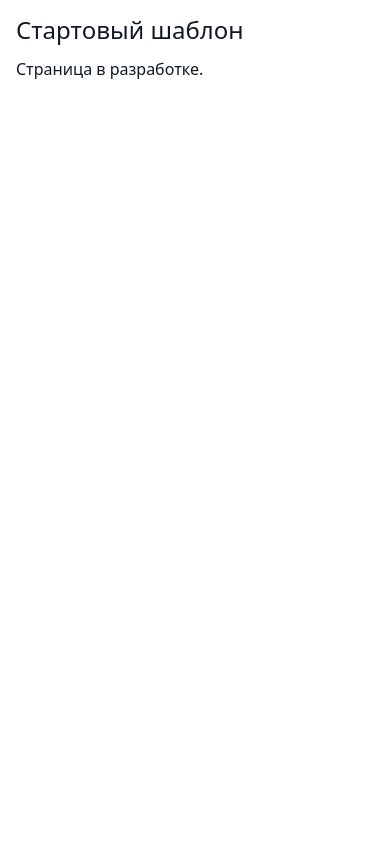
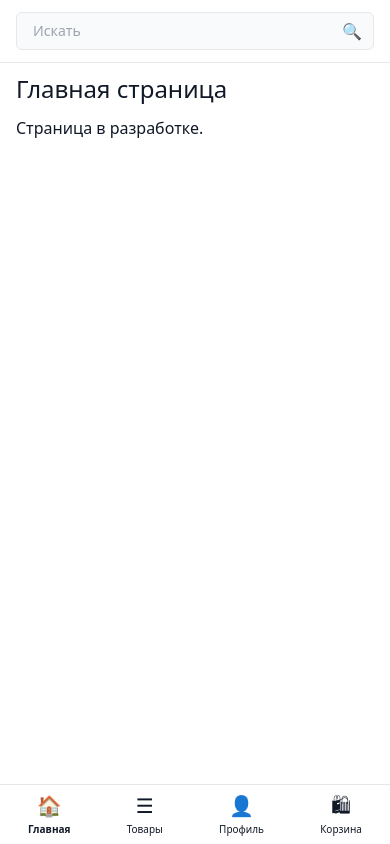
Before and after one commit to LisichkinaJuli/higher-web-practice-ecommerce, a React (Vite) app: page / in a window 390 px wide. Built offline with nearby package versions, Linux system fonts and the light colour scheme.

Commit message:
ПРОСЬБА ОТКЛОНИТЬ ПРОЕКТ, ТАК КАК ОН ОТПРАВЛЕН СЛУЧАЙНО

```diff
--- a/src/app/router.tsx
+++ b/src/app/router.tsx
@@ -5,13 +5,17 @@ import {
 import { MainLayout } from '../components/layout';
 import { StubPage } from '../pages/_StubPage';
 
+
 const router = createBrowserRouter([
   {
     path: '/',
     element: <MainLayout />,
-    children: [
-      { index: true, element: <StubPage title="Стартовый шаблон" /> },
-    ],
+   children: [
+      { index: true, element: <StubPage title="Главная страница" /> },
+      { path: 'catalog', element: <StubPage title="Каталог товаров Quant" /> },
+      { path: 'profile', element: <StubPage title="Личный кабинет" /> },
+      { path: 'cart', element: <StubPage title="Корзина покупателя" /> },
+    ]
   },
 ]);
 
--- /dev/null
+++ b/src/components/BottomNav/BottomNav.tsx
@@ -0,0 +1,35 @@
+/**
+ * Компонент нижней мобильной навигации.
+ * Автоматически скрывается на десктопных экранах (md:hidden) и закрепляется снизу (fixed) на мобильных.
+ */
+import { NavLink } from 'react-router-dom';
+export function BottomNav() {
+  /**
+   * Функция генерации динамических классов для NavLink с поддержкой БЭМ-модификатора активности.
+   * @param isActive - флаг активности текущего роута, предоставляемый react-router-dom
+   */
+  const linkClassName = ({ isActive }: { isActive: boolean }) => `
+    bottom-nav__link flex flex-col items-center justify-center text-[10px] sm:text-xs transition-all gap-0.5
+    ${isActive ? 'bottom-nav__link_active text-accent-primary font-semibold' : 'text-neutral-secondary hover:text-accent-primary'}
+  `;
+  return (
+    <nav className="bottom-nav md:hidden fixed bottom-0 left-0 right-0 h-15 bg-bg-secondary border-t border-bg-shadows flex justify-around items-center z-50 transition-colors shadow-lg">
+      <NavLink to="/" className={linkClassName}>
+        <span className="text-xl">🏠</span>
+        <span>Главная</span>
+      </NavLink>
+      <NavLink to="/catalog" className={linkClassName}>
+        <span className="text-xl">☰</span>
+        <span>Товары</span>
+      </NavLink>
+      <NavLink to="/profile" className={linkClassName}>
+        <span className="text-xl">👤</span>
+        <span>Профиль</span>
+      </NavLink>
+      <NavLink to="/cart" className={linkClassName}>
+        <span className="text-xl">🛍</span>
+        <span>Корзина</span>
+      </NavLink>
+    </nav>
+  );
+}
--- /dev/null
+++ b/src/components/Header/Header.tsx
@@ -0,0 +1,49 @@
+/**
+ * Компонент верхней шапки сайта (БЭМ-блок 'header').
+ * На мобильных экранах (md) автоматически скрывает логотип и действия пользователя,
+ * расширяя поисковую строку на 100% ширины экрана.
+ */
+import { Link } from "react-router-dom";
+export function Header() {
+  return (
+    <header className="header bg-bg-secondary border-b border-bg-shadows py-3 sticky top-0 z-50 transition-colors">
+      <div className="header__container max-w-container mx-auto px-4 flex items-center gap-4">
+        {/* Логотипа: скрыт на мобильных (max-md:hidden) */}
+        <Link
+          to="/"
+          className="header__logo text-2xl font-bold text-neutral-primary max-md:hidden"
+        >
+          <span className="text-accent-primary">Q</span>uant
+        </Link>
+        {/* Кнопка открытия каталога: скрыта на мобильных (max-md:hidden) */}
+        <button className="header__catalog-btn max-md:hidden bg-accent-primary hover:bg-accent-secondary text-white font-medium py-2 px-5 rounded-md transition-colors cursor-pointer">
+          Каталог
+        </button>
+        {/* Поисковая строки */}
+        <div className="header__search grow max-w-125 max-md:max-w-full relative">
+          <input
+            type="text"
+            placeholder="Искать"
+            className="header__search-input w-full py-2 pl-4 pr-10 border border-bg-shadows focus:border-accent-primary rounded-md outline-none bg-bg-primary text-neutral-primary transition-all text-sm placeholder:text-neutral-disable"
+          />
+          <button className="header__search-btn absolute right-3 top-1/2 -translate-y-1/2 text-neutral-secondary cursor-pointer hover:text-accent-primary transition-colors">
+            🔍
+          </button>
+        </div>
+
+        <div className="header__user-actions flex items-center gap-5 max-md:hidden">
+          <Link
+            to="/profile"
+            className="header__profile-link flex flex-col items-center text-xs text-neutral-secondary hover:text-accent-primary transition-colors"
+          >
+            <span className="text-lg">👤</span>
+            <span>Профиль</span>
+          </Link>
+          <button className="header__auth-btn bg-accent-primary hover:bg-accent-secondary text-white text-sm font-bold py-2 px-5 rounded-md transition-colors cursor-pointer">
+            Зарегистрироваться
+          </button>
+        </div>
+      </div>
+    </header>
+  );
+}
--- a/src/components/layout/MainLayout.tsx
+++ b/src/components/layout/MainLayout.tsx
@@ -1,9 +1,16 @@
 import { Outlet } from 'react-router-dom';
-
+import { Header } from '../Header/Header';
+import { BottomNav } from '../BottomNav/BottomNav';
 export function MainLayout() {
   return (
-    <main style={{ maxWidth: 960, margin: '0 auto', padding: 16 }}>
-      <Outlet />
-    </main>
+    <div className="app-layout flex flex-col min-h-screen">
+      <Header />
+      <main className="app-layout__main grow py-6 max-md:py-3 max-md:pb-19">
+        <div className="app-layout__container w-full max-w-container mx-auto px-4">
+          <Outlet />
+        </div>
+      </main>
+      <BottomNav />
+    </div>
   );
 }
--- a/src/index.css
+++ b/src/index.css
@@ -3,6 +3,7 @@
 
 /* Настройка темы в синтаксисе Tailwind v4 */
 @theme {
+  --size-container: 1200px;
   /* Акцентные цвета */
   --color-accent-primary: #1e40af;
   --color-accent-secondary: #2563eb;
--- a/src/main.tsx
+++ b/src/main.tsx
@@ -1,3 +1,4 @@
+// ПРОСЬБА ОТКЛОНИТЬ ПРОЕКТ, ТАК КАК ОН ОТПРАВЛЕН СЛУЧАЙНО
 import { StrictMode } from 'react';
 import { createRoot } from 'react-dom/client';
 import { App } from './app/App';
--- a/src/pages/_StubPage.tsx
+++ b/src/pages/_StubPage.tsx
@@ -4,9 +4,9 @@ type StubPageProps = {
 
 export function StubPage({ title = 'Страница' }: StubPageProps) {
   return (
-    <main>
+    <div className="page-stub">
       <h1>{title}</h1>
       <p>Страница в разработке.</p>
-    </main>
+    </div>
   );
 }
```
